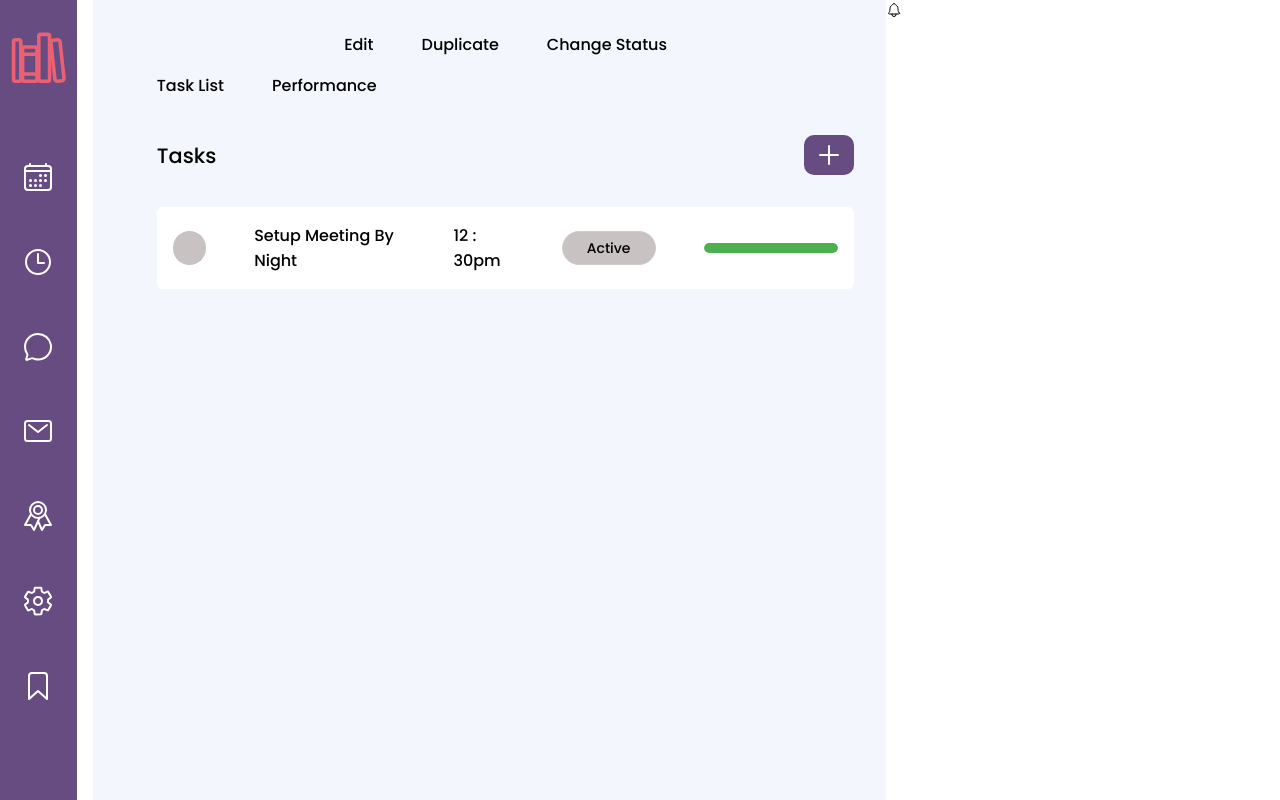
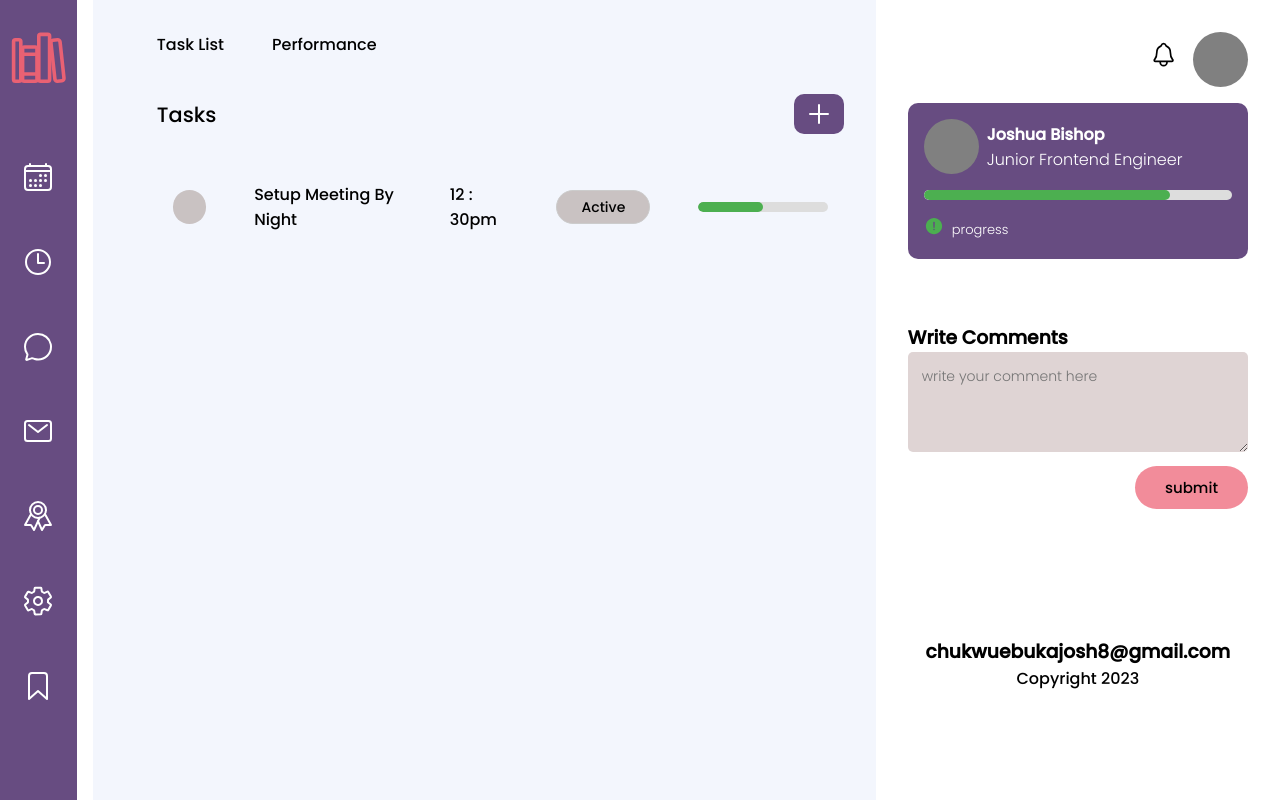
Before and after one commit to Joshua504/todo, a plain HTML site: page index.html in a window 1280 px wide. Drawn offline with nearby package versions, Linux system fonts and the light colour scheme; a web font is replaced by a local one.

Commit message:
completed the comment section today

```diff
--- a/index.html
+++ b/index.html
@@ -102,13 +102,48 @@
       </div>
 
       <!-- right side bar -->
-      <div>
-        <nav>
+      <div class="rightbar">
+        <nav class="rightbar-nav">
           <div>
-            <span><ion-icon name="notifications-outline"></ion-icon></span>
+            <span class="bell"
+              ><ion-icon name="notifications-outline"></ion-icon
+            ></span>
           </div>
-          <div></div>
+          <div class="user"></div>
         </nav>
+        <section class="profil">
+          <div class="name-con">
+            <div class="user"></div>
+            <div>
+              <h4>joshua bishop</h4>
+              <p>junior frontend engineer</p>
+            </div>
+          </div>
+          <div class="progress-bar pbar2">
+            <div class="progress1"></div>
+          </div>
+          <div class="pro-text">
+            <div><ion-icon class="p-icon" name="alert-circle"></ion-icon></div>
+            <p>progress</p>
+          </div>
+        </section>
+        <section class="com-sec">
+          <div><h3>Write Comments</h3></div>
+          <textarea
+            name=""
+            id=""
+            cols="30"
+            rows="10"
+            placeholder="write your comment here"
+          ></textarea>
+          <div class="btn-div">
+            <button class="submit-btn">submit</button>
+          </div>
+        </section>
+        <footer>
+          <div><h3>chukwuebukajosh8@gmail.com</h3></div>
+          <div><p>Copyright 2023</p></div>
+        </footer>
       </div>
     </section>
   </body>
--- a/style.css
+++ b/style.css
@@ -1,4 +1,5 @@
 @import url("https://fonts.googleapis.com/css2?family=Poppins:wght@300;500&display=swap");
+@import url('https://fonts.googleapis.com/css2?family=Agbalumo&display=swap');
 * {
   margin: 0;
   padding: 0;
@@ -54,7 +55,7 @@
 }
 .edit-menu {
   margin-bottom: 1em;
-  /* display: none; */
+  display: none;
 }
 .center-page nav > ul {
   display: flex;
@@ -119,7 +120,7 @@
   border-radius: 15px;
   padding: 1em 2em;
   position: absolute;
-  top: -100%;
+  top: -500%;
   left: 50%;
   transform: translate(-50%, -50%);
   transition: all 0.5s ease;
@@ -173,10 +174,12 @@ form {
   display: flex;
   gap: 3rem;
   align-items: center;
-  cursor: pointer;
-  background: #fff;
   padding: 1em;
   border-radius: 6px;
+  transition: .5s ease-in-out;
+}
+.content-box .content-item:hover{
+  background: #fff;
 }
 .content-box .content-item .checkbox {
   webkit-appearance: none;
@@ -190,14 +193,12 @@ form {
   border-radius: 50%;
   vertical-align: middle;
   border: none;
+  cursor: pointer;
   transition: background-color 0.2s;
 }
 .checkbox:checked {
   background-color: #674c81;
 }
-/* .checkbox:checked .edit-menu{
-  display: block;
-} */
 .checkbox:checked::after {
   content: "";
   display: block;
@@ -263,5 +264,117 @@ option:last-child {
 
 @keyframes progress {
   from { width: 0; }
-  to { width: 100%; }
+  to { width: 50%; }
 }
+
+/* -------------------------------- right-bar ------------------------------- */
+.rightbar{
+  padding: 2em 2em;
+  width: 32%;
+}
+.rightbar-nav{
+  display: flex;
+  justify-content: end;
+  align-items: center;
+  margin-bottom: 1em;
+  width: 100%;
+  gap: 1em;
+}
+.user{
+  height: 55px;
+  width: 55px;
+  border-radius: 50%;  background: gray;
+  cursor: pointer;
+}
+.rightbar-nav .bell{
+  font-size: 1.7rem;
+  cursor: pointer;
+}
+.profil{
+  background: #674c81;
+  width: 100%;
+  padding: 1em;
+  border-radius: 10px;
+  margin-bottom: 4em;
+}
+.name-con{
+  display: flex;
+  gap: .5em;
+  justify-content: start;
+  align-items: center;
+  margin-bottom: 1em;
+}
+.name-con div h4{
+  font-size: 16px;
+  text-transform: capitalize;
+  color: #fff;
+}
+.name-con div p{
+  font-weight: 100;
+  text-transform: capitalize;
+  color: #fff;
+}
+.pbar2{
+  width: 100%;
+  margin-bottom: 1em;
+}
+.progress1 {
+  background-color: #4caf50;
+  width: 0%;
+  height: 100%;
+  border-radius: 20px;
+  animation: progress1 2s ease-in-out forwards;
+}
+@keyframes progress1 {
+  from { width: 0; }
+  to { width: 80%; }
+}
+.pro-text{
+  display: flex;
+  align-items: center;
+  gap: 8px;
+}
+.pro-text div .p-icon{
+  font-size: 20px;
+  color: #4caf50;
+}
+.pro-text p{
+  font-size: 13px;
+  font-weight: 100;
+  color: #ffffff;
+}
+.com-sec{
+  margin-bottom: 8em;
+}
+textarea{
+  height: 100px;
+  width: 100%;
+  border-radius: 5px;
+  background: #dfd4d4;
+  outline: none;
+  border: none;
+  padding: 1em;
+  font-size: 14px;
+  font-weight: 200;
+  margin-bottom: .5em;
+}
+.btn-div{
+  display: flex;
+  justify-content: end;
+  align-items: center;
+}
+.submit-btn{
+  padding: 10px 30px;
+  border: none;
+  outline: none;
+  border-radius: 50px;
+  background: #f28c9a;
+  font-size: 15px;
+  cursor: pointer;
+}
+footer{
+  text-align: center;
+}
+footer div h3{
+
+}
```
